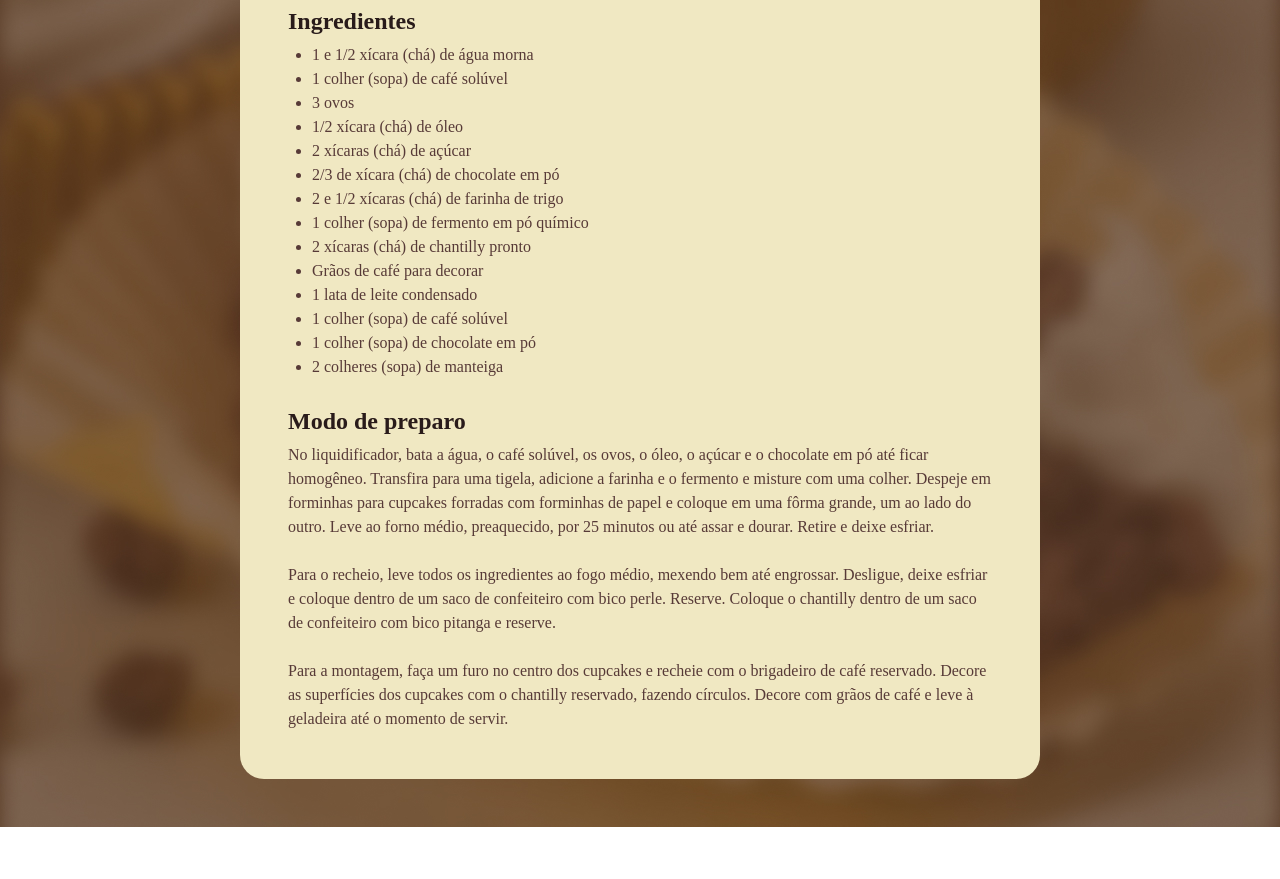
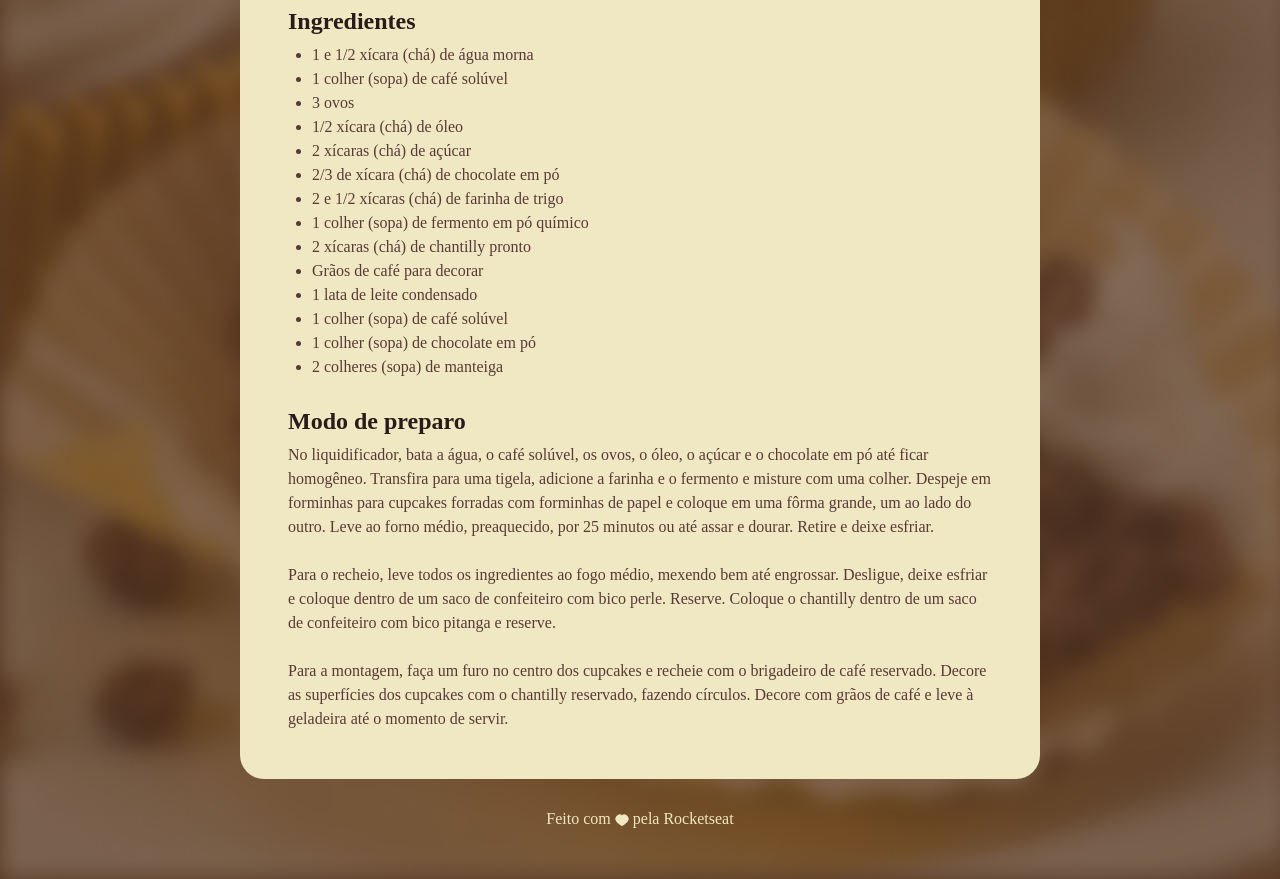
Before and after one commit to leozinhomed/Projeto05, a plain HTML site: page index.html in a window 1280 px wide. Shown: the part 720-1599 px from the top of the page. Before the commit the page ends 1547 px from the top, so only its background shows below. Drawn offline with Linux system fonts and the light colour scheme; a web font is replaced by a local one.

Commit message:
adicionando footer

```diff
--- a/index.html
+++ b/index.html
@@ -68,6 +68,9 @@
       </section>
   </div>
   </main>
+  <footer>
+    Feito com <img src="assets/heart.svg" alt="Coracaozinho"> pela Rocketseat
+  </footer>
 </body>
 
 </html>
--- a/style.css
+++ b/style.css
@@ -20,7 +20,7 @@ body {
   padding: 24px;
   background-color: #F0E8C2;
   border-radius: 24px;
-  margin: 48px auto;
+  margin: 48px auto 28px;
 }
 
 img {
@@ -58,3 +58,13 @@ h2 {
 ul {
   padding-left: 24px;
 }
+
+footer {
+color: #F0E8C2;
+text-align: center;
+padding-bottom: 48px;
+}
+
+footer img {
+  vertical-align: middle;
+}
```
Also changed, not shown: assets/heart.svg (added).
